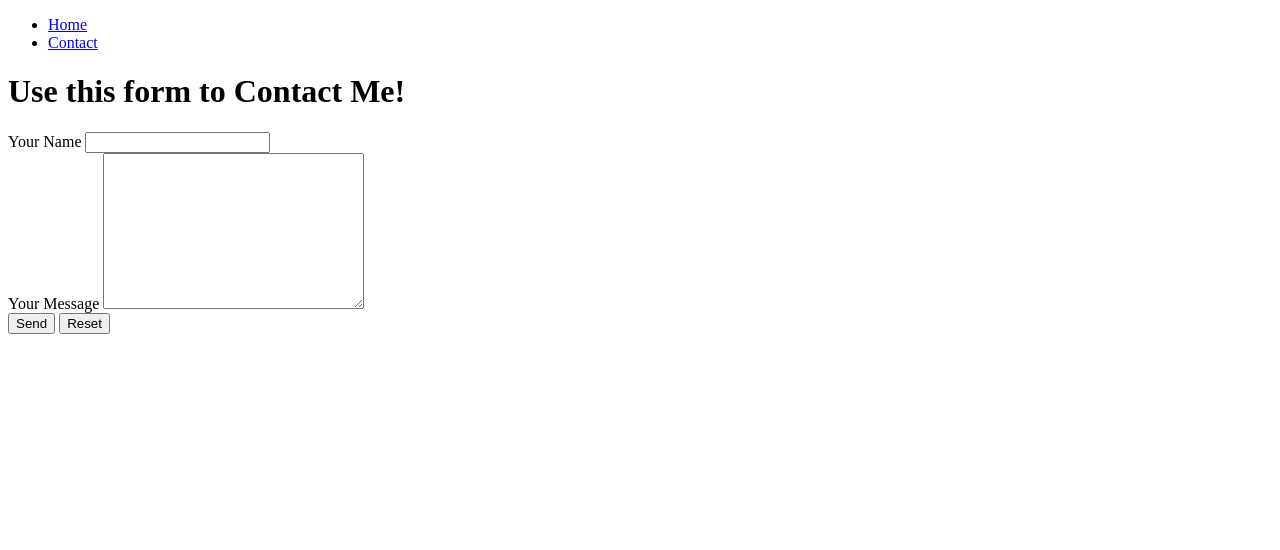
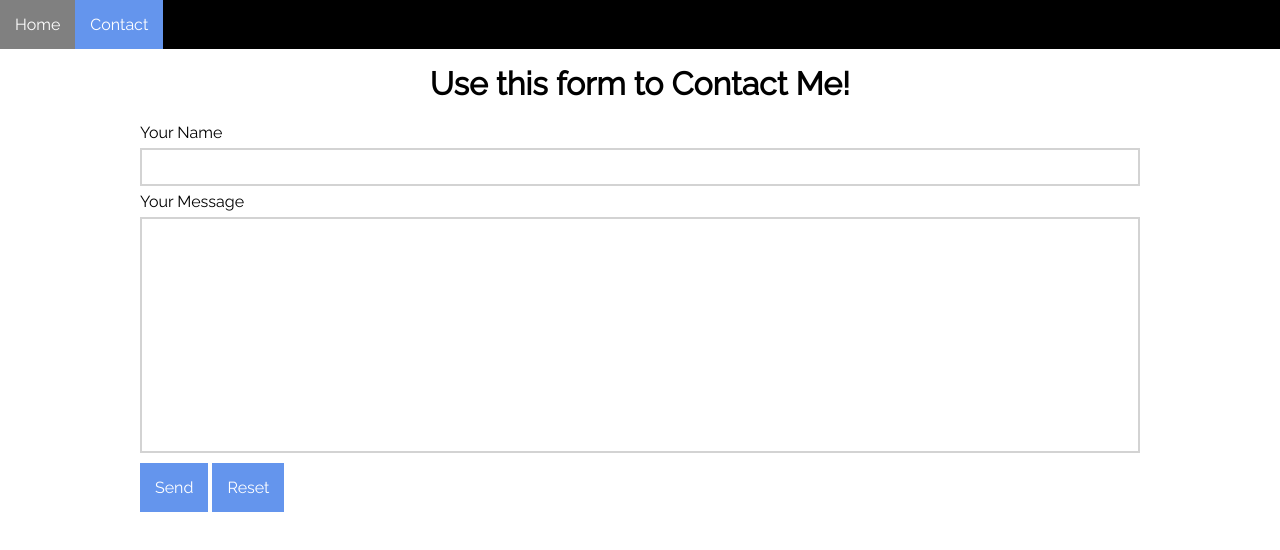
Before and after one commit to Limlight86/all-about-llama, a plain HTML site: page contact.html in a window 1280 px wide. Drawn offline with Linux system fonts and the light colour scheme.

Commit message:
llama are awesome

```diff
--- /dev/null
+++ b/contact.css
@@ -0,0 +1,53 @@
+h1{
+  text-align: center;
+}
+
+main{
+  padding: 0 20px;
+}
+
+textarea{
+  resize: none;
+}
+form{
+  width: 1000px;
+  margin: 0 auto;
+}
+
+input[type="text"], textarea{
+  width: 100%;
+  font-size: 1.2rem;
+  padding: 6px;
+  margin: 6px 0;
+  border: 2px solid lightgray;
+
+}
+
+button, input[type="reset"]{
+  background-color: cornflowerblue;
+  color: white;
+  padding: 15px;
+  font-size: 1rem;
+  border: 0;
+  cursor: pointer;
+  transition: background-color 0.3s;
+}
+
+button:hover, input[type="reset"]:hover{
+  background-color: gray;
+}
+
+@media (max-width: 1040px){
+  form{
+    width: 100%;
+  }
+  h1{
+    color: red
+  }
+}
+
+@media (max-width: 800px){
+  h1{
+    color: blue;
+  }
+}
--- a/contact.html
+++ b/contact.html
@@ -4,6 +4,10 @@
     <meta charset="UTF-8">
     <meta name="viewport" content="width=device-width, initial-scale=1.0">
     <meta http-equiv="X-UA-Compatible" content="ie=edge">
+    <link rel="stylesheet" href="global.css">
+    <link rel="stylesheet" href="navbar.css">
+    <link rel="stylesheet" href="contact.css">
+    <link href="https://fonts.googleapis.com/css?family=Raleway&display=swap" rel="stylesheet">
     <title>Contact Me</title>
   </head>
   <body>
@@ -26,6 +30,7 @@
             type="text"
             name="your-name"
             autocomplete="off"
+            required
           >
         </div>
         <div class="form-input">
@@ -35,9 +40,10 @@
             id="your-message"
             cols="30"
             rows="10"
+            required
           ></textarea>
         </div>
-        <input type="submit" value="Send">
+        <button type="submit">Send</button>
         <input type="reset">
       </form>
     </main>
--- /dev/null
+++ b/global.css
@@ -0,0 +1,22 @@
+body{
+  margin: 0;
+}
+li{
+  list-style-type: none;
+}
+
+a{
+  text-decoration: none;
+}
+*{
+  font-family: 'Raleway', sans-serif;
+  box-sizing: border-box;
+}
+
+main{
+  margin-top: 65px;
+}
+
+ul{
+  padding: 0;
+}
--- /dev/null
+++ b/index.css
@@ -0,0 +1,25 @@
+main{
+  text-align: center;
+}
+
+#profile-pic{
+  border-radius: 100%;
+  width: 300px;
+  height: 300px;
+  object-fit: cover;
+  transition: transform 0.5s;
+}
+
+#profile-pic:hover{
+  transform: scale(1.1);
+}
+
+img{
+  width: 50%;
+}
+
+#language-list{
+  display: grid;
+  grid-template-columns: repeat(auto-fit, minmax(250px, 1fr));
+  grid-gap: 10px ;
+}
--- /dev/null
+++ b/navbar.css
@@ -0,0 +1,28 @@
+nav{
+  background-color: black;
+  position: fixed;
+  top: 0;
+  left: 0;
+  right: 0;
+  z-index: 2;
+}
+
+nav ul{
+  display: flex;
+  margin: 0;
+}
+
+nav a {
+  color: white;
+  padding: 15px;
+  display: inline-block;
+  transition: background-color 0.2s;
+}
+
+.current-page{
+  background-color: cornflowerblue;
+}
+
+nav a:hover{
+  background-color: gray;
+}
```
Also changed, not shown: index.html (+5 -1 lines), llama.jpg (added), 1 other file.
